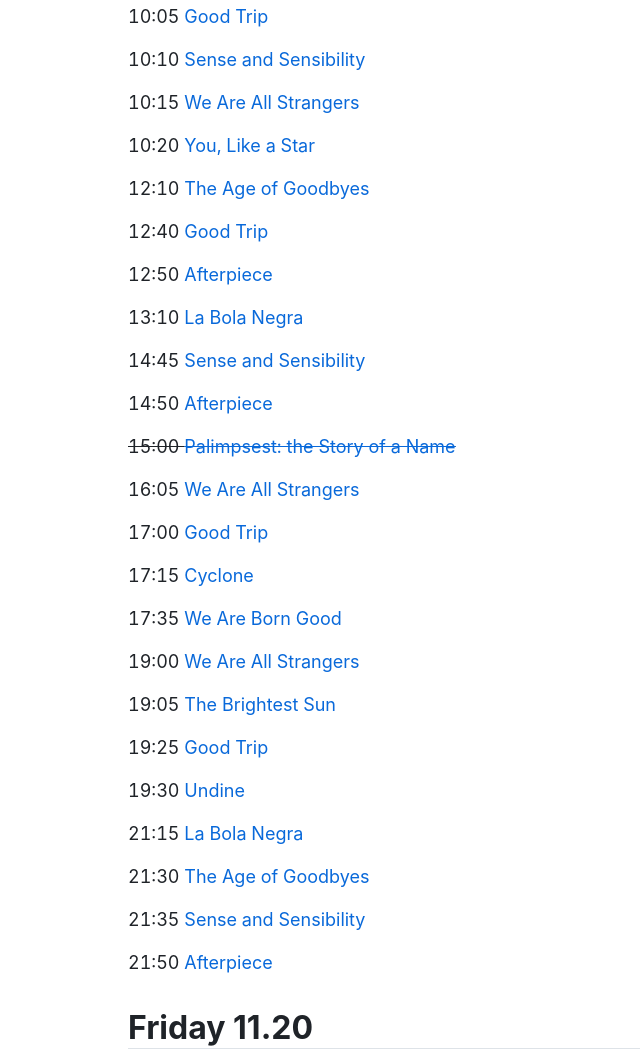
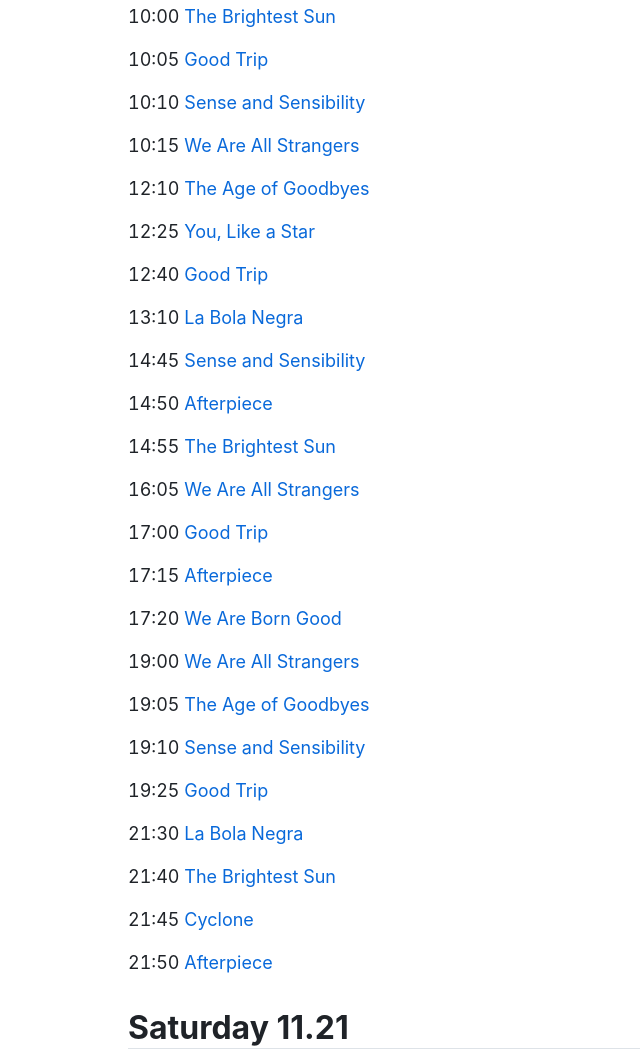
Before and after one commit to curiousleo/goldenscene.today, a plain HTML site: page index.html in a window 1280 px wide. Shown: the part 134-1186 px from the top of the page, without its empty margins (0-640 px from the left). Drawn offline with Linux system fonts and the light colour scheme.

Commit message:
Automatic update

```diff
--- a/index.html
+++ b/index.html
@@ -24,32 +24,6 @@
         <main>
             <section>
                 <h1>Today</h1>
-                <p>10:05 <a href="https://goldenscene.com/movie/dc1abad1-7960-4ea6-aeee-4a92fd383167">Good Trip</a>
-                <p>10:10 <a href="https://goldenscene.com/movie/e05db7d1-9564-4df4-a025-9e0c37c953b7">Sense and Sensibility</a>
-                <p>10:15 <a href="https://goldenscene.com/movie/ca700940-1151-443e-8276-60e41c8629bd">We Are All Strangers</a>
-                <p>10:20 <a href="https://goldenscene.com/movie/8b64744c-5175-443c-ac1b-15035d161844">You, Like a Star</a>
-                <p>12:10 <a href="https://goldenscene.com/movie/01cd372d-9c41-4293-9fc5-b55f11ce22b2">The Age of Goodbyes</a>
-                <p>12:40 <a href="https://goldenscene.com/movie/dc1abad1-7960-4ea6-aeee-4a92fd383167">Good Trip</a>
-                <p>12:50 <a href="https://goldenscene.com/movie/94822d3c-d4e9-4ca8-ab73-d0b879c20564">Afterpiece</a>
-                <p>13:10 <a href="https://goldenscene.com/movie/c5fadce3-bdd6-4b19-9a0b-e84d12a97ab3">La Bola Negra</a>
-                <p>14:45 <a href="https://goldenscene.com/movie/e05db7d1-9564-4df4-a025-9e0c37c953b7">Sense and Sensibility</a>
-                <p>14:50 <a href="https://goldenscene.com/movie/94822d3c-d4e9-4ca8-ab73-d0b879c20564">Afterpiece</a>
-                <p><del>15:00 <a href="https://goldenscene.com/movie/0188c5d8-412d-48e2-abb5-ae3b734646f6">Palimpsest: the Story of a Name</a></del>
-                <p>16:05 <a href="https://goldenscene.com/movie/ca700940-1151-443e-8276-60e41c8629bd">We Are All Strangers</a>
-                <p>17:00 <a href="https://goldenscene.com/movie/dc1abad1-7960-4ea6-aeee-4a92fd383167">Good Trip</a>
-                <p>17:15 <a href="https://goldenscene.com/movie/d5de535a-a90b-4c4c-a912-c1b3535d6911">Cyclone</a>
-                <p>17:35 <a href="https://goldenscene.com/movie/43ef003b-6d62-4486-89e3-e735c08c34e5">We Are Born Good</a>
-                <p>19:00 <a href="https://goldenscene.com/movie/ca700940-1151-443e-8276-60e41c8629bd">We Are All Strangers</a>
-                <p>19:05 <a href="https://goldenscene.com/movie/63024e14-d406-4c70-8db2-5a5fefc8f944">The Brightest Sun</a>
-                <p>19:25 <a href="https://goldenscene.com/movie/dc1abad1-7960-4ea6-aeee-4a92fd383167">Good Trip</a>
-                <p>19:30 <a href="https://goldenscene.com/movie/959e36ed-e9f9-4ecc-9006-4c5b63ffcd20">Undine</a>
-                <p>21:15 <a href="https://goldenscene.com/movie/c5fadce3-bdd6-4b19-9a0b-e84d12a97ab3">La Bola Negra</a>
-                <p>21:30 <a href="https://goldenscene.com/movie/01cd372d-9c41-4293-9fc5-b55f11ce22b2">The Age of Goodbyes</a>
-                <p>21:35 <a href="https://goldenscene.com/movie/e05db7d1-9564-4df4-a025-9e0c37c953b7">Sense and Sensibility</a>
-                <p>21:50 <a href="https://goldenscene.com/movie/94822d3c-d4e9-4ca8-ab73-d0b879c20564">Afterpiece</a>
-            </section>
-            <section>
-                <h1>Friday 11.20</h1>
                 <p>10:00 <a href="https://goldenscene.com/movie/63024e14-d406-4c70-8db2-5a5fefc8f944">The Brightest Sun</a>
                 <p>10:05 <a href="https://goldenscene.com/movie/dc1abad1-7960-4ea6-aeee-4a92fd383167">Good Trip</a>
                 <p>10:10 <a href="https://goldenscene.com/movie/e05db7d1-9564-4df4-a025-9e0c37c953b7">Sense and Sensibility</a>
@@ -93,8 +67,8 @@
                 <p>17:30 <a href="https://goldenscene.com/movie/3375a680-4e5b-4921-8e02-579d2df2c883">I Heard That They Are Not Going To See Each Other Anymore</a>
                 <p>17:35 <a href="https://goldenscene.com/movie/94822d3c-d4e9-4ca8-ab73-d0b879c20564">Afterpiece</a>
                 <p>19:00 <a href="https://goldenscene.com/movie/ca700940-1151-443e-8276-60e41c8629bd">We Are All Strangers</a>
+                <p>19:10 <a href="https://goldenscene.com/movie/63024e14-d406-4c70-8db2-5a5fefc8f944">The Brightest Sun</a>
                 <p>19:10 <a href="https://goldenscene.com/movie/e05db7d1-9564-4df4-a025-9e0c37c953b7">Sense and Sensibility</a>
-                <p>19:10 <a href="https://goldenscene.com/movie/63024e14-d406-4c70-8db2-5a5fefc8f944">The Brightest Sun</a>
                 <p>19:45 <a href="https://goldenscene.com/movie/dc1abad1-7960-4ea6-aeee-4a92fd383167">Good Trip</a>
                 <p>21:35 <a href="https://goldenscene.com/movie/c5fadce3-bdd6-4b19-9a0b-e84d12a97ab3">La Bola Negra</a>
                 <p>21:40 <a href="https://goldenscene.com/movie/01cd372d-9c41-4293-9fc5-b55f11ce22b2">The Age of Goodbyes</a>
```
